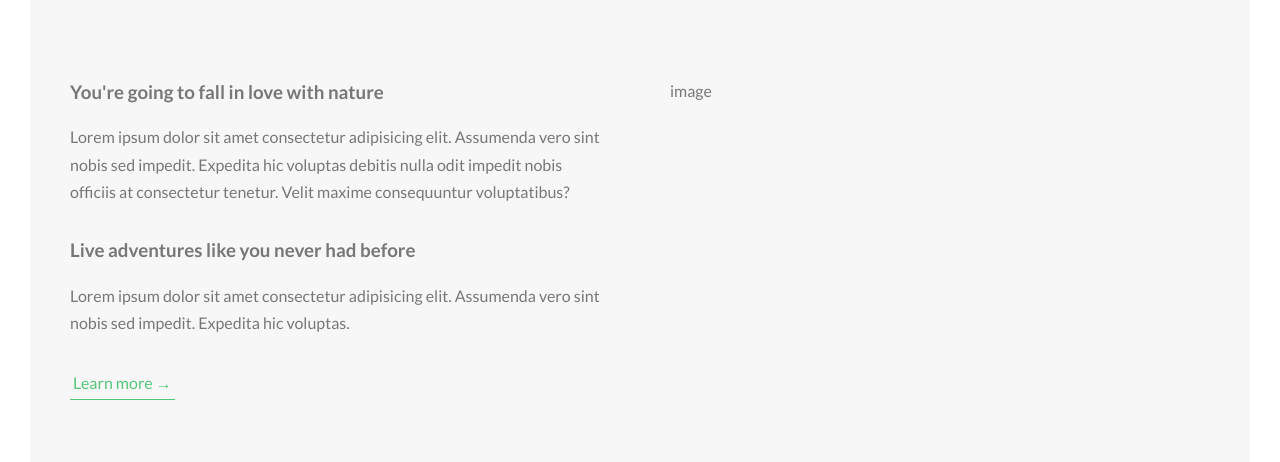
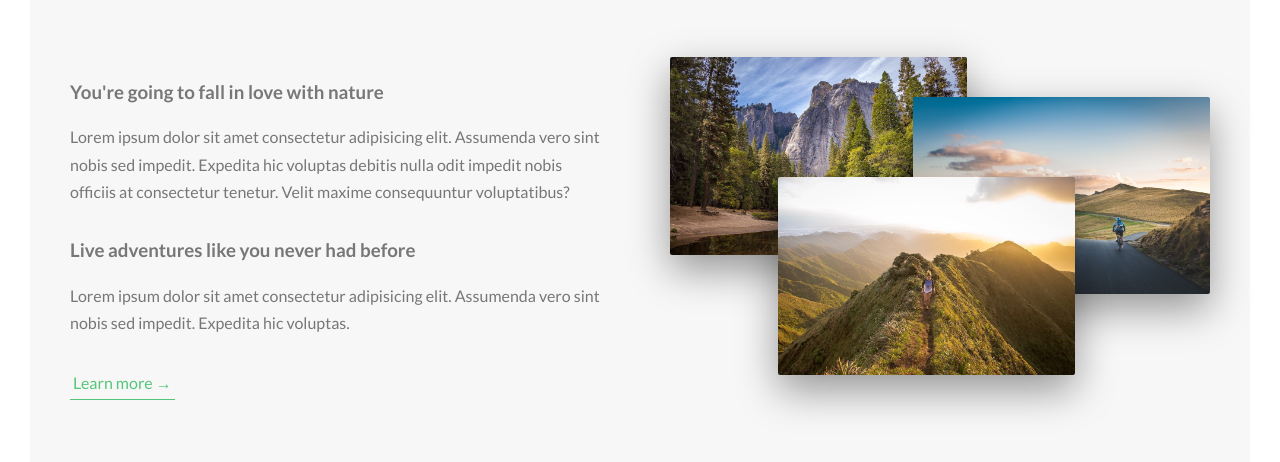
Before and after one commit to jkubisiowski/natours, a website: page index.html in a window 1280 px wide. Shown: the part 913-1375 px from the top of the page. Drawn offline with nearby package versions, Linux system fonts and the light colour scheme; files that its build step writes are made by us from their sources.

Commit message:
Add image composition

```diff
--- a/index.html
+++ b/index.html
@@ -50,7 +50,17 @@
 
             <a href="#" class="btn-text">Learn more &rarr;</a>
           </div>
-          <div class="col-1-of-2">image</div>
+          <div class="col-1-of-2">
+            <div class="composition">
+              <img src="img/nat-1-large.jpg" alt="img" class="composition__photo composition__photo--p1" />
+            </div>
+            <div class="composition">
+              <img src="img/nat-2-large.jpg" alt="img" class="composition__photo composition__photo--p2" />
+            </div>
+            <div class="composition">
+              <img src="img/nat-3-large.jpg" alt="img" class="composition__photo composition__photo--p3" />
+            </div>
+          </div>
         </div>
       </section>
     </main>
--- /dev/null
+++ b/sass/components/_composition.scss
@@ -0,0 +1,38 @@
+.composition {
+  position: relative;
+  &__photo {
+    width: 55%;
+    box-shadow: 0 1.5rem 4rem rgba($color-black, 0.4);
+    border-radius: 2px;
+    position: absolute;
+    z-index: 10;
+    transition: all 0.2s;
+    outline-offset: 2rem;
+
+    &--p1 {
+      left: 0;
+      top: -2rem;
+    }
+
+    &--p2 {
+      right: 0;
+      top: 2rem;
+    }
+
+    &--p3 {
+      left: 20%;
+      top: 10rem;
+    }
+
+    &:hover {
+      outline: 1.5rem solid $color-primary;
+      transform: scale(1.05) translateY(-0.5rem);
+      box-shadow: 0 2.5rem 4rem rgba($color-black, 0.5);
+      z-index: 20;
+    }
+  }
+
+  &:hover &__photo:not(:hover) {
+    transform: scale(0.9);
+  }
+}
--- a/sass/main.scss
+++ b/sass/main.scss
@@ -6,6 +6,7 @@
 @import 'abstracts/mixins';
 @import 'abstracts/variables';
 @import 'components/button';
+@import 'components/composition';
 @import 'layout/header';
 @import 'layout/grid';
 
```
